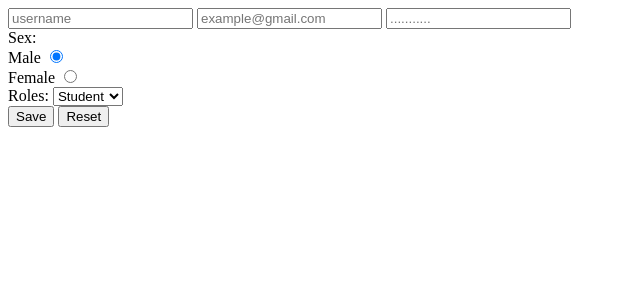
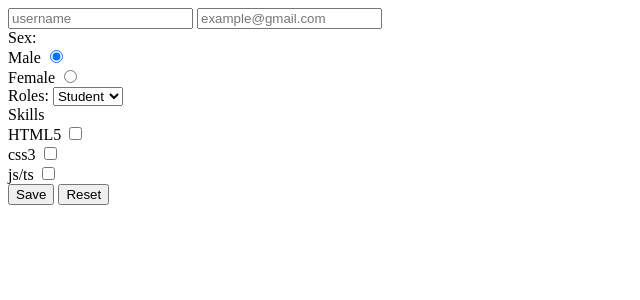
Before and after one commit to MoDev40/flask_basics, a Flask app: page /forms in a window 1280 px wide. Shown: the top 300 px of the page, without its empty margins (0-640 px from the left). Run offline with Flask 3, Linux system fonts and the light colour scheme.

Commit message:
form checkbox

```diff
--- a/app.py
+++ b/app.py
@@ -68,7 +68,8 @@ def uploadthing():
 @app.route('/forms',methods=['GET','POST'])
 def forms():
     if(request.method == "POST"):
-        return request.form
+        form = request.form
+        return { 'skills':form.getlist('skills') ,'data':form }
     else:
         return render_template('forms.html')
 
--- a/templates/forms.html
+++ b/templates/forms.html
@@ -9,7 +9,6 @@
     <form action="forms" method="post">
       <input type="text" name="username" placeholder="username" />
       <input type="email" name="email" placeholder="example@gmail.com" />
-      <input type="password" name="password" placeholder="..........." />
       <div>
         <label for="sex">Sex:</label>
         <div>
@@ -29,6 +28,22 @@
           <option value="staff">Staff</option>
         </select>
       </div>
+      <div>
+        <label for="skills">Skills</label>
+        <br />
+        <div>
+          <label for="html">HTML5</label>
+          <input type="checkbox" name="skills" value="html5" />
+        </div>
+        <div>
+          <label for="css">css3</label>
+          <input type="checkbox" name="skills" value="css3" />
+        </div>
+        <div>
+          <label for="js/ts">js/ts</label>
+          <input type="checkbox" name="skills" value="js/ts" />
+        </div>
+      </div>
       <button type="submit">Save</button>
       <button type="reset">Reset</button>
     </form>
```
